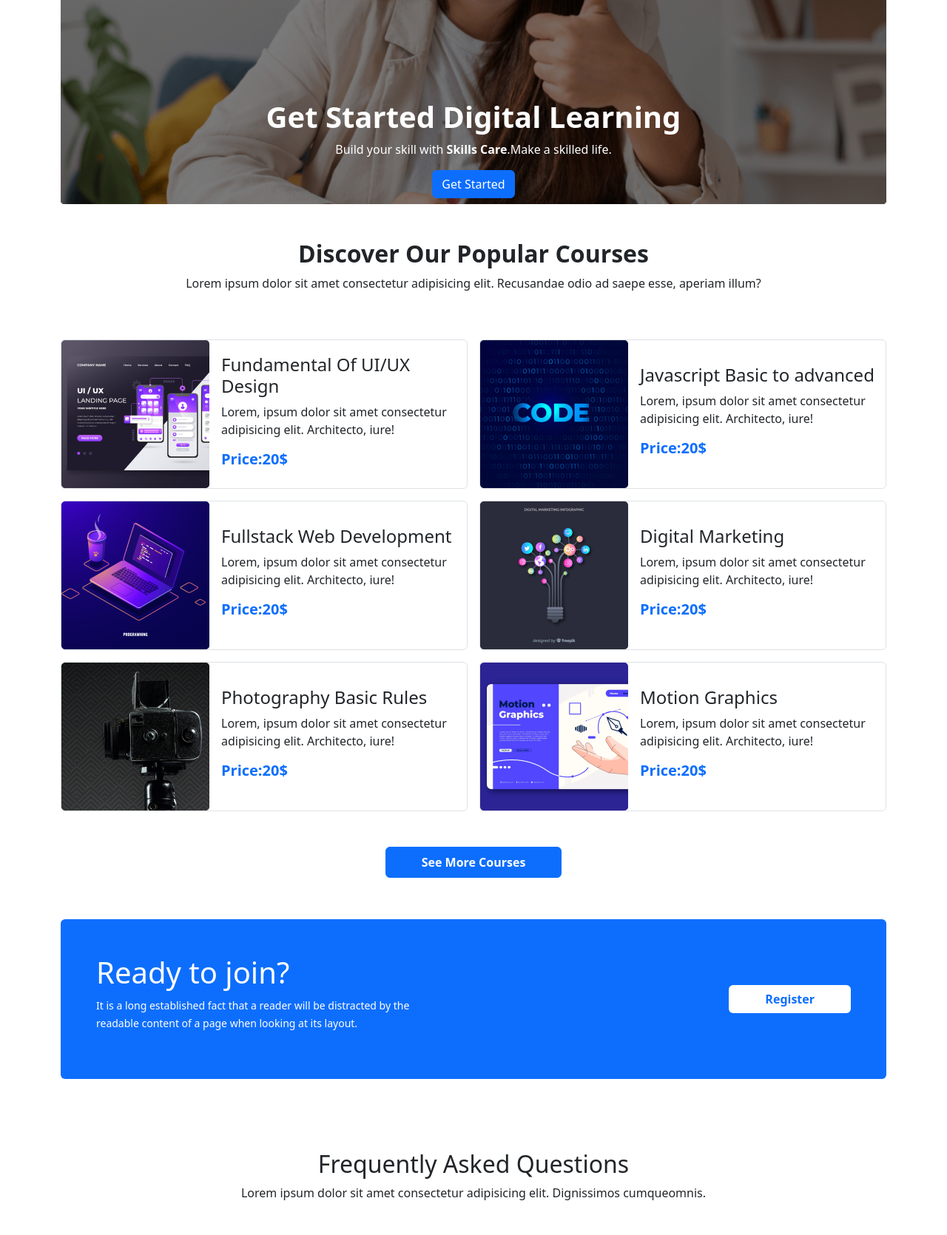
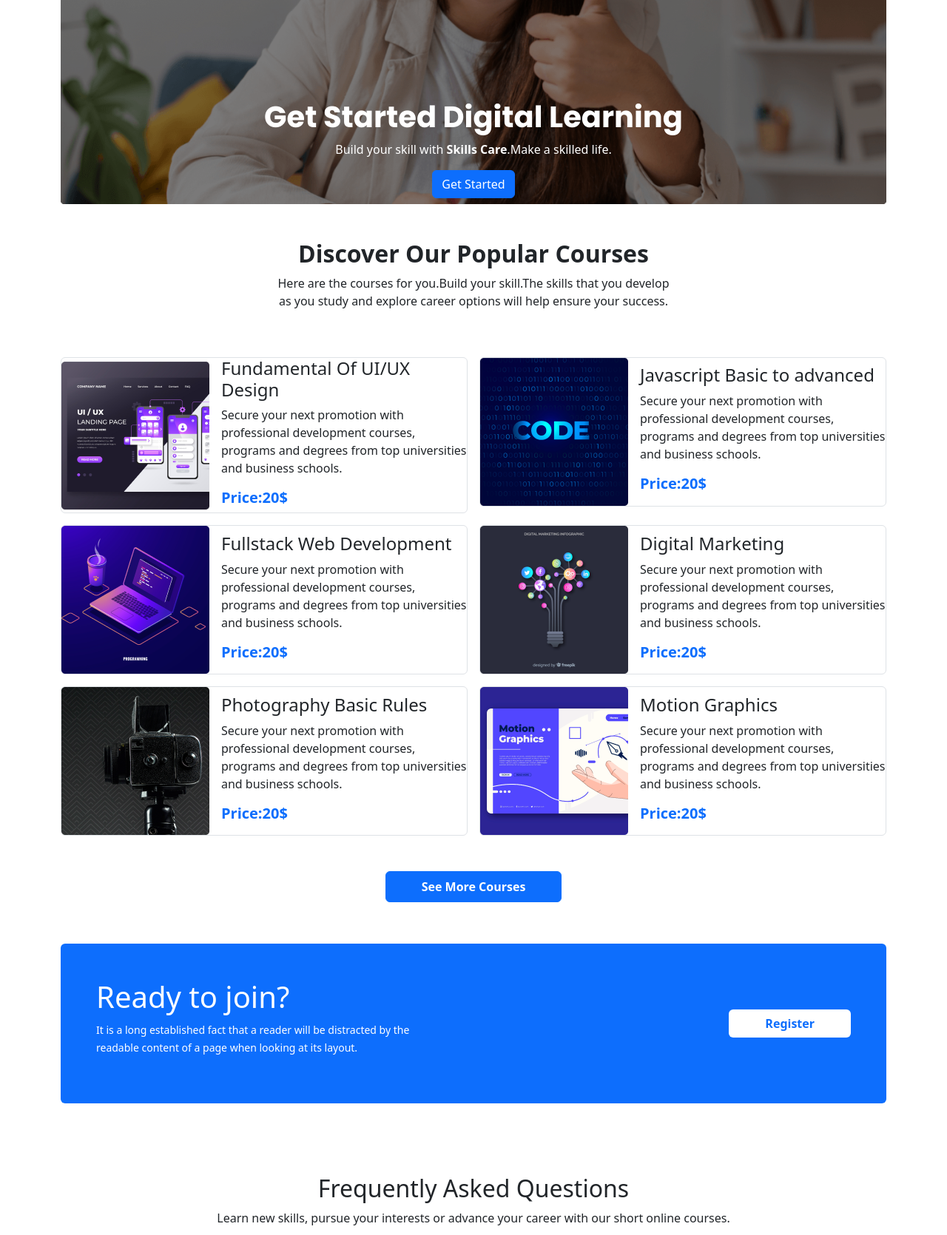
Before and after one commit to riazul78/Assignment-3, a plain HTML site: page index.html in a window 1280 px wide. Shown: the part 383-2053 px from the top of the page at 74% size. Drawn offline with nearby package versions, Linux system fonts and the light colour scheme; a web font is replaced by a local one.

Commit message:
finished

```diff
--- a/index.html
+++ b/index.html
@@ -26,19 +26,19 @@
                     <a class="nav-link active" aria-current="page" href="#">Home</a>
                   </li>
                   <li class="nav-item">
-                    <a class="nav-link" href="" id="courses">Courses</a>
+                    <a class="nav-link" href="#courses">Courses</a>
                   </li>
                   <li class="nav-item">
                     <a class="nav-link" href="">Deals</a>
                   </li>
                   <li class="nav-item">
-                    <a class="nav-link">Success</a>
+                    <a class="nav-link" href="">Success</a>
                   </li>
                   <li class="nav-item">
-                    <a class="nav-link">About</a>
+                    <a class="nav-link" href="#about">About</a>
                   </li>
                   <li class="nav-item">
-                    <a class="nav-link">Register</a>
+                    <a class="nav-link" href="#register">Register</a>
                   </li>
                 </ul>
                 </div>
@@ -51,11 +51,19 @@
         <!------------------------------------navbar-section--------------------------------->
 
         <!----------------------------------top-banner-section----------------------->
-        <section class="container">
+        <section class="container" id="home">
           <div id="carouselExampleCaptions" class="carousel slide" data-bs-ride="false">
             <div class="carousel-inner">
               <div class="carousel-item active">
                 <img src="images/cover/cover-1.png" class="d-block w-100 banner" alt="...">
+                <div class="carousel-caption d-block d-md-block bottom-0 pb-2 mt-5">
+                  <h1 class="fw-bolder title">Get Started Digital Learning</h1>
+                  <p>Build your skill with <strong>Skills Care</strong>.Make a skilled life.</p>
+                  <button class="btn btn-outline-primary bg-primary text-white">Get Started</button>
+                </div>
+              </div>
+              <div class="carousel-item">
+                <img src="images/cover/cover-2.jpg" class="d-block w-100 banner" alt="...">
                 <div class="carousel-caption d-block d-md-block bottom-0 pb-2 mt-5">
                   <h1 class="fw-bolder">Get Started Digital Learning</h1>
                   <p>Build your skill with <strong>Skills Care</strong>.Make a skilled life.</p>
@@ -63,17 +71,9 @@
                 </div>
               </div>
               <div class="carousel-item">
-                <img src="images/cover/cover-2.jpg" class="d-block w-100 banner" alt="...">
-                <div class="carousel-caption d-block d-md-block">
-                  <h5>Get Started Digital Learning</h5>
-                  <p>Build your skill with <strong>Skills Care</strong>.Make a skilled life.</p>
-                  <button class="btn btn-outline-primary bg-primary text-white">Get Started</button>
-                </div>
-              </div>
-              <div class="carousel-item">
                 <img src="images/cover/cover-3.jpg" class="d-block w-100 banner" alt="...">
-                <div class="carousel-caption d-block d-md-block">
-                  <h5>Get Started Digital Learning</h5>
+                <div class="carousel-caption d-block d-md-block bottom-0 pb-2 mt-5">
+                  <h1 class="fw-bolder">Get Started Digital Learning</h1>
                   <p>Build your skill with <strong>Skills Care</strong>.Make a skilled life.</p>
                   <button class="btn btn-outline-primary bg-primary text-white">Get Started</button>
                 </div>
@@ -93,10 +93,10 @@
     </header>
     <main>
         <!------------------------------- Courses-part----------------------------->
-        <section class="container pt-5">
+        <section class="container pt-5" id="courses">
             <div class="text-center pb-5">
             <h2 CLASS="fw-bold">Discover Our Popular Courses</h2>
-            <p>Lorem ipsum dolor sit amet consectetur adipisicing elit. Recusandae odio ad saepe esse, aperiam illum?</p>
+            <p>Here are the courses for you.Build your skill.The skills that you develop <br>as you study and explore career options will help ensure your success. </p>
             </div>
             <div class="row row-cols-lg-2 row-cols-md-1 row-cols-sm-1 g-3" id="courses">
               <div class="col-lg-6 col-md-12 col-sm-12">
@@ -105,8 +105,10 @@
                     <img class="img-fluid" src="images/course/course-1.png" alt="">
                     <div class="">
                     <h4>Fundamental Of UI/UX Design</h4>
-                    <p>Lorem, ipsum dolor sit amet consectetur adipisicing elit. Architecto, iure!</p>
-                    <h5 class="text-primary fw-bold">Price:20$</h5>
+                    <p>
+                      Secure your next promotion with professional development courses, programs and degrees from top universities and business schools.
+                      </p>
+                      <h5 class="text-primary fw-bold">Price:20$</h5>
                 </div>
               </div>
               </div>
@@ -115,8 +117,10 @@
                     <img src="images/course/course-2.png" alt="">
                     <div>
                     <h4>Javascript Basic to advanced</h4>
-                    <p>Lorem, ipsum dolor sit amet consectetur adipisicing elit. Architecto, iure!</p>
-                    <h5 class="text-primary fw-bold">Price:20$</h5>
+                    <p>
+                      Secure your next promotion with professional development courses, programs and degrees from top universities and business schools.
+                      </p>
+                      <h5 class="text-primary fw-bold">Price:20$</h5>
                     </div>
                 </div>
               </div>
@@ -126,8 +130,10 @@
                     <img src="images/course/course-3.png" alt="">
                     <div>
                     <h4>Fullstack Web Development</h4>
-                    <p>Lorem, ipsum dolor sit amet consectetur adipisicing elit. Architecto, iure!</p>
-                    <h5 class="text-primary fw-bold">Price:20$</h5>
+                    <p>
+                      Secure your next promotion with professional development courses, programs and degrees from top universities and business schools.
+                      </p>
+                      <h5 class="text-primary fw-bold">Price:20$</h5>
                     </div>
                 </div>
               </div>
@@ -137,8 +143,10 @@
                     <img src="images/course/course-4.png" alt="">
                     <div>
                     <h4>Digital Marketing</h4>
-                    <p>Lorem, ipsum dolor sit amet consectetur adipisicing elit. Architecto, iure!</p>
-                    <h5 class="text-primary fw-bold">Price:20$</h5>
+                    <p>
+                      Secure your next promotion with professional development courses, programs and degrees from top universities and business schools.
+                      </p>
+                      <h5 class="text-primary fw-bold">Price:20$</h5>
                     </div>
                 </div>
               </div>
@@ -148,7 +156,9 @@
                     <img src="images/course/course-5.png" alt="">
                     <div>
                     <h4>Photography Basic Rules</h4>
-                    <p>Lorem, ipsum dolor sit amet consectetur adipisicing elit. Architecto, iure!</p>
+                    <p>
+                    Secure your next promotion with professional development courses, programs and degrees from top universities and business schools.
+                    </p>
                     <h5 class="text-primary fw-bold">Price:20$</h5>
                     </div>
                 </div>
@@ -159,8 +169,10 @@
                     <img src="images/course/course-6.png" alt="">
                     <div>
                     <h4>Motion Graphics</h4>
-                    <p>Lorem, ipsum dolor sit amet consectetur adipisicing elit. Architecto, iure!</p>
-                    <h5 class="text-primary fw-bold">Price:20$</h5>
+                    <p>
+                      Secure your next promotion with professional development courses, programs and degrees from top universities and business schools.
+                      </p>
+                      <h5 class="text-primary fw-bold">Price:20$</h5>
                     </div>
                 </div>
               </div>
@@ -170,7 +182,7 @@
             </div>
 
         </section>
-        <section class="container py-5">
+        <section class="container py-5" id="register">
             <div class="d-flex flex-column flex-lg-row flex-sm-column flex-md-column text-sm-center text-center text-lg-start h-50 bg-primary justify-content-between align-items-center p-5 text-white rounded">
                 <div>
                     <h1>Ready to join?</h1>
@@ -189,7 +201,7 @@
                   <button type="button" class="btn-close" data-bs-dismiss="modal" aria-label="Close"></button>
                 </div>
                <div class="modal-body text-dark">
-                  <p>Lorem ipsum dolor sit, amet consectetur adipisicing elit. Aperiam, ad.</p>
+                Learn new skills, pursue your interests or advance your career with our short online courses.
                </div>
                <div class="modal-footer">
                <button type="button" class="btn btn-secondary" data-bs-dismiss="modal">Close</button>
@@ -203,10 +215,10 @@
         <!------------------------------- Courses-part----------------------------->
 
         <!--------------------------------Accordion part----------------------------->
-        <section class="container">
+        <section class="container" >
           <div class="text-center p-5 pb-2">
             <h2>Frequently Asked Questions</h2>
-            <p>Lorem ipsum dolor sit amet consectetur adipisicing elit. Dignissimos cumqueomnis.</p>
+            Learn new skills, pursue your interests or advance your career with our short online courses.
           </div>
           <div class="accordion pb-sm-5 p-5" id="accordionPanelsStayOpenExample">
             <div class="accordion-item">
@@ -304,10 +316,11 @@
          <!----------------------------companies part---------------------------------->
 
          <!---------------------------------footer section----------------------------->
-         <section class="footer p-5 pb-5 d-flex justify-content-center bg-dark text-white">
+         <section class="footer p-5 pb-5 d-flex justify-content-center bg-dark text-white" id="about">
           <div class="text-center">
           <h3 class="fw-bolder">Skills Care</h3>
           <p>Office 41, zawaya Buildin,Ghala Mascat, <br> Sultanate of Oman</p>
+          <p><small>Privacy Policy | Terms of use</small></p>
           <div class="fs-4">
           <a href="https://web.facebook.com/"><i class="fa-brands fa-facebook pe-2"></i></a>
           <a href="https://twitter.com/"><i class="fa-brands fa-twitter pe-2"></i></a>
--- a/style.css
+++ b/style.css
@@ -1,3 +1,6 @@
 .banner{
          filter: brightness(50%);
 }
+.title{
+    font-family: 'Poppins', sans-serif;
+}
```
